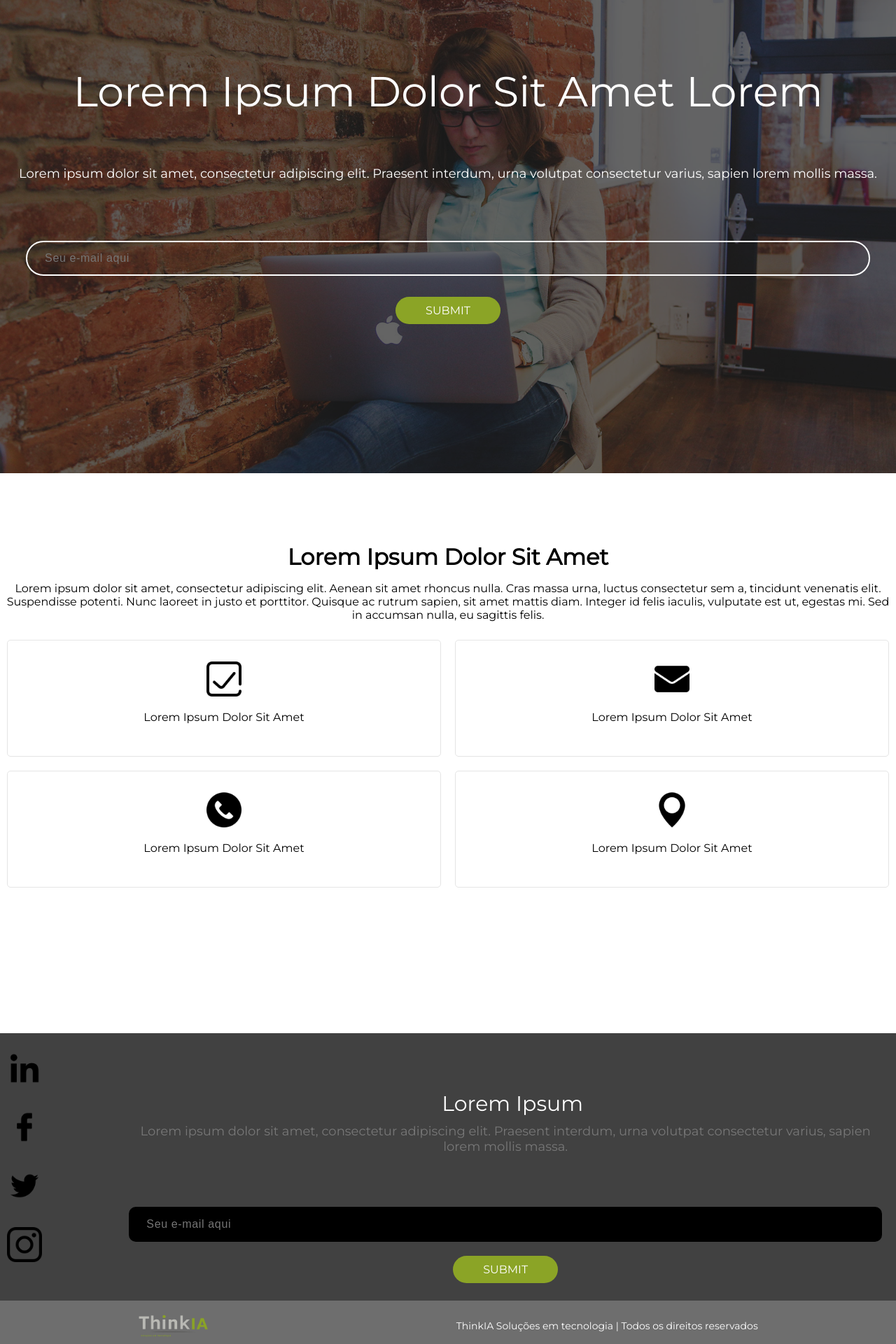
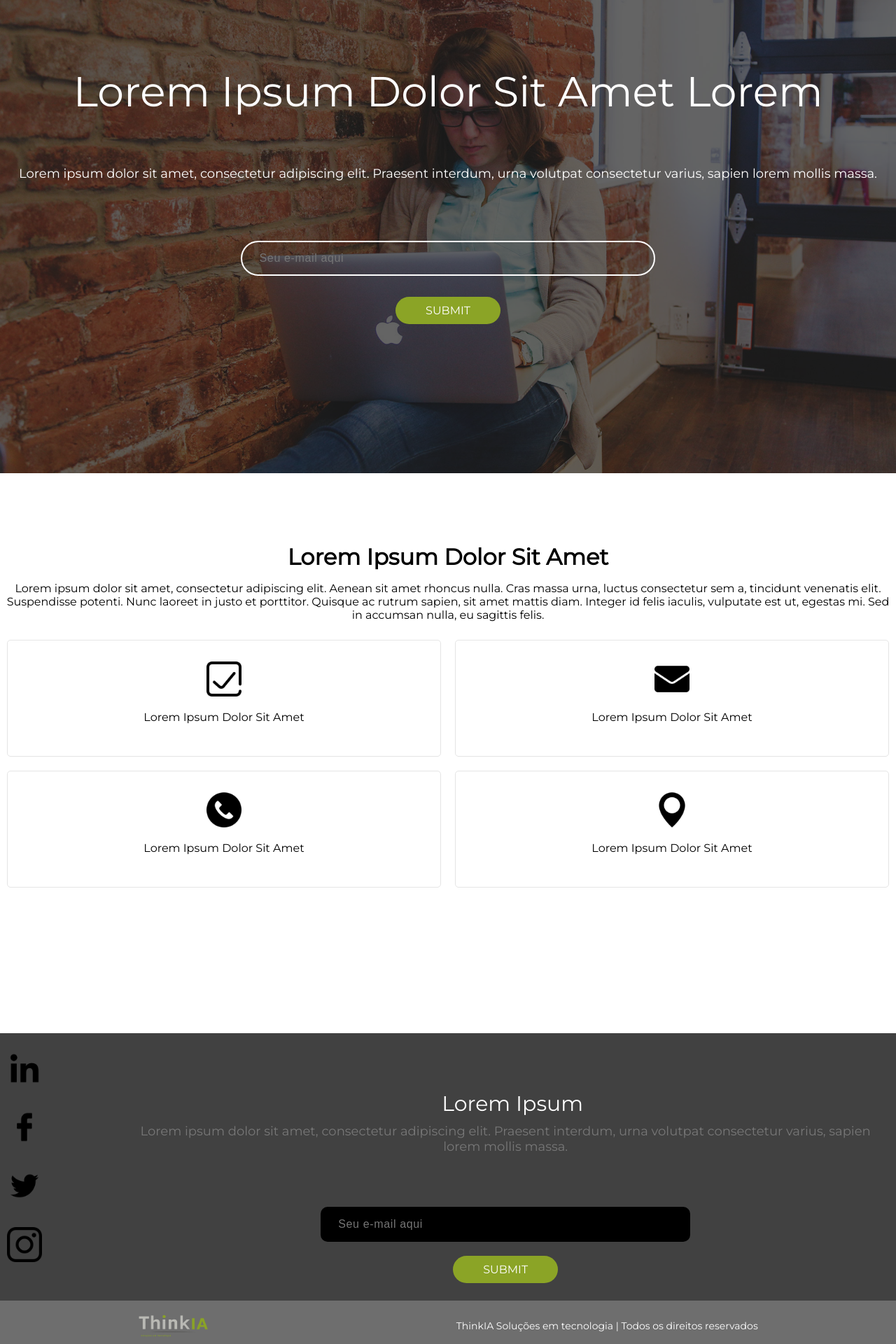
Before and after one commit to lcsrodrigues/thinkia, a Next.js app: page / in a window 1280 px wide. Shown: the part 1724-3644 px from the top of the page at 70% size. Built offline with nearby package versions, Linux system fonts and the light colour scheme.

Commit message:
adição de icone na aba do navegador, correção na largura do input dos formularios

```diff
--- a/components/footer/style.module.scss
+++ b/components/footer/style.module.scss
@@ -108,6 +108,11 @@
 @media screen and (min-width: 768px) {
     .section {
         width: 100%;
+        .actions {
+            input {
+                width: calc(50% - 20px);
+            }
+        }
         .container {
             padding: 10px;
             display: flex;
--- a/components/section03/style.module.scss
+++ b/components/section03/style.module.scss
@@ -68,6 +68,11 @@
 @media screen and (min-width: 768px) {
     .section {
         width: 100%;
+        .actions {
+            input {
+                width: calc(50% - 20px)!important;
+            }
+        }
         .container {
             .title {
                 span {
--- a/pages/index.tsx
+++ b/pages/index.tsx
@@ -11,9 +11,9 @@ export default function Home() {
   return (
     <div>
       <Head>
-        <title>Create Next App</title>
+        <title>ThinkIA - Soluções em Tecnologia</title>
         <meta name="description" content="Generated by create next app" />
-        <link rel="icon" href="/favicon.ico" />
+        <link rel="icon" href="/logo-03.png" />
       </Head>
       <Header />
       <Section01 />
```
Also changed, not shown: public/logo-03.png (added).
